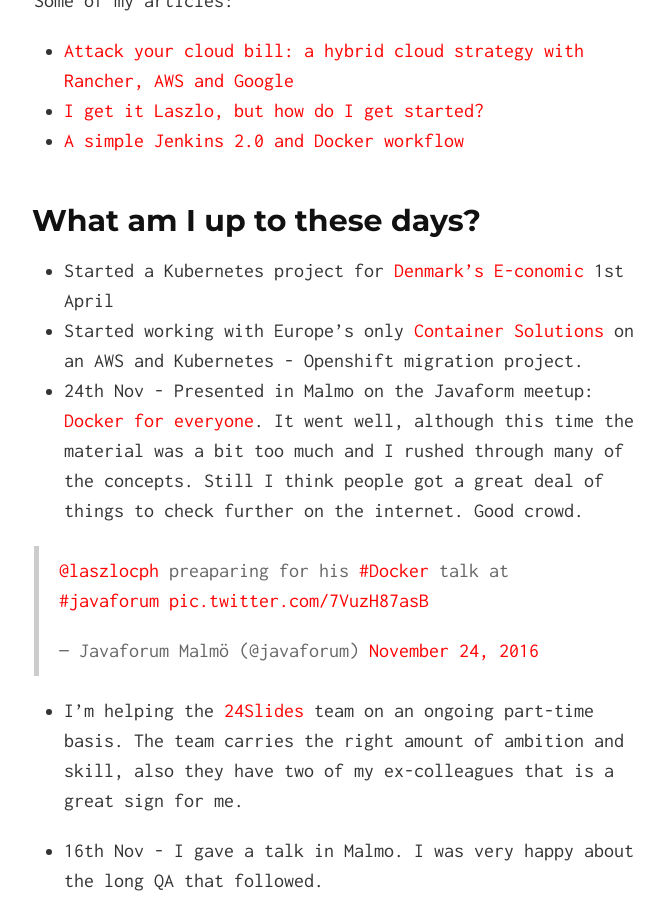
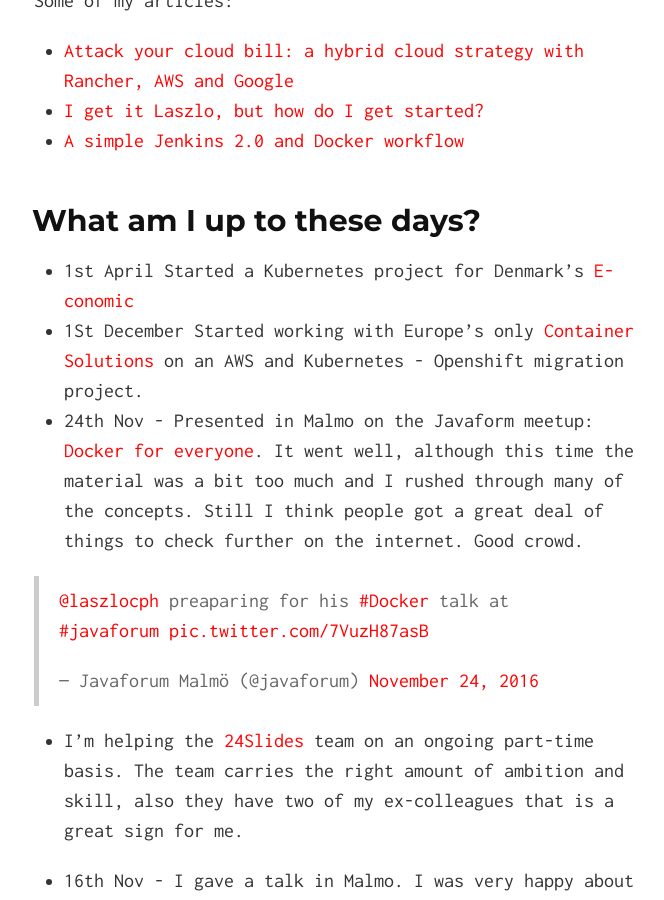
Before and after one commit to laszlocph/website, a Jekyll site: the page built from index.md, in a window 1280 px wide and 900 px high, scrolled down 2186 px. Shown: the whole window, without its empty margins (306-970 px from the left). Built offline with Jekyll 4.4.1, drawn with Linux system fonts in a browser that asks for light colours; comment, search, counter and statistics services are not loaded.

Commit message:
E-conomic

```diff
--- a/index.md
+++ b/index.md
@@ -52,8 +52,8 @@
 
 
 ## What am I up to these days?
-* Started a Kubernetes project for [Denmark's E-conomic](https://www.e-conomic.dk/) 1st April
-* Started working with Europe's only [Container Solutions](http://container-solutions.com/){:target="_blank"} on an AWS and Kubernetes - Openshift migration project.
+* 1st April Started a Kubernetes project for Denmark's [E-conomic](https://www.e-conomic.dk/)
+* 1St December Started working with Europe's only [Container Solutions](http://container-solutions.com/){:target="_blank"} on an AWS and Kubernetes - Openshift migration project.
 * 24th Nov - Presented in Malmo on the Javaform meetup: [Docker for everyone](https://www.meetup.com/Javaforum-Malmo/events/234911104/){:target="_blank"}. It went well, although this time the material was a bit too much and I rushed through many of the concepts. Still I think people got a great deal of things to check further on the internet. Good crowd.
 
 <blockquote class="twitter-tweet" data-lang="en"><p lang="en" dir="ltr"><a href="https://twitter.com/laszlocph">@laszlocph</a> preaparing for his <a href="https://twitter.com/hashtag/Docker?src=hash">#Docker</a> talk at <a href="https://twitter.com/hashtag/javaforum?src=hash">#javaforum</a> <a href="https://t.co/7VuzH87asB">pic.twitter.com/7VuzH87asB</a></p>&mdash; Javaforum Malmö (@javaforum) <a href="https://twitter.com/javaforum/status/801824355277795328">November 24, 2016</a></blockquote>
```
